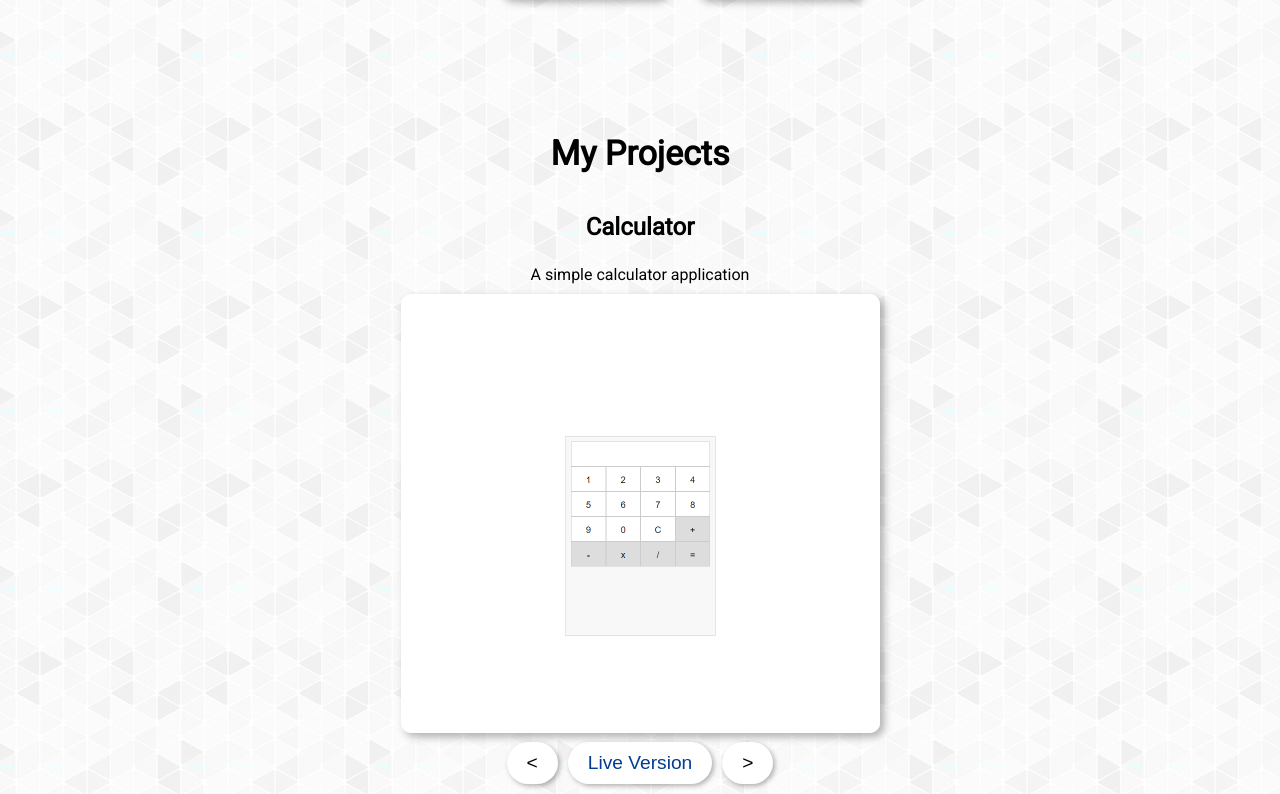
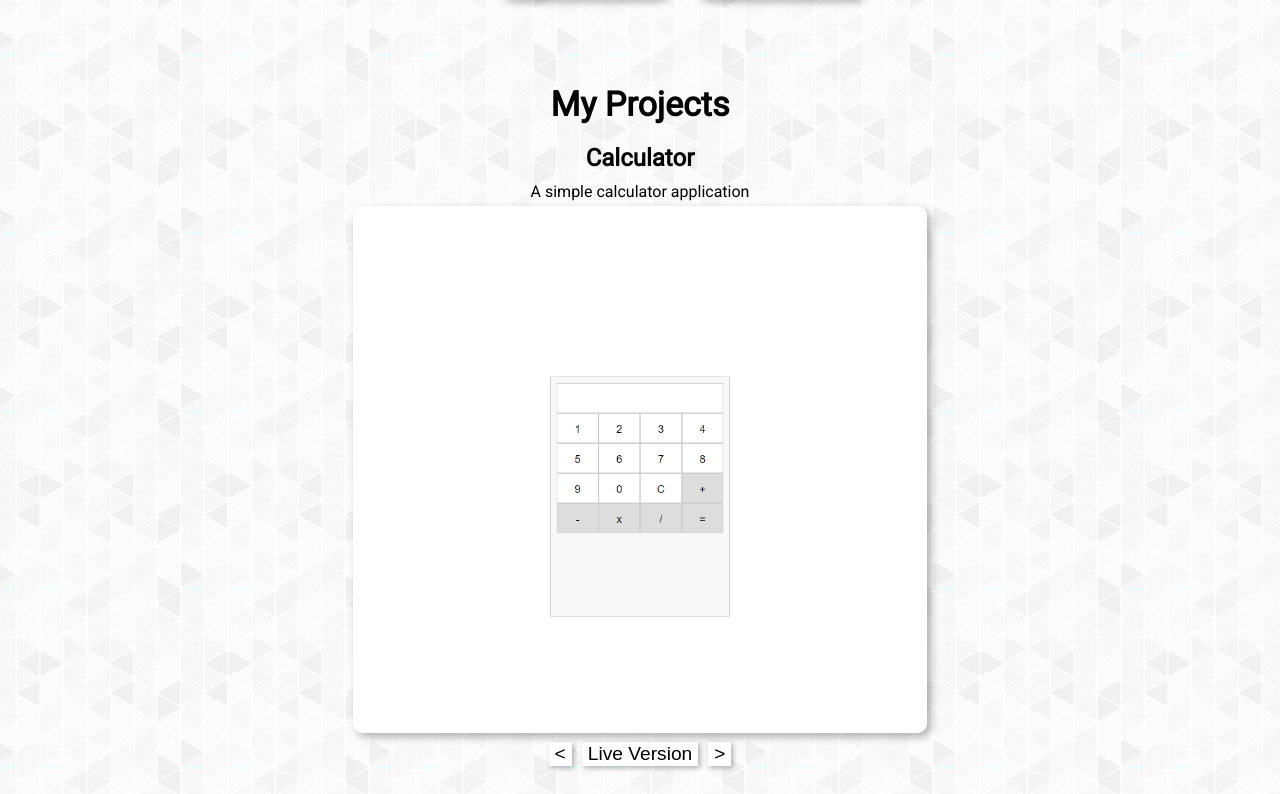
Before and after one commit to asaggse/my-personal-website, a React (Create React App) app: page / in a window 1280 px wide. Shown: the part 1206-2000 px from the top of the page. Built offline with nearby package versions, Linux system fonts and the light colour scheme.

Commit message:
Update Projects.css

```diff
--- a/src/components/Projects.css
+++ b/src/components/Projects.css
@@ -1,14 +1,21 @@
 #projects {
-    padding: 40px;
+    padding: 0 50px;
     text-align: center;
 }
 
 #projects h2 {
-    margin-bottom: 20px;
+    margin-top: 20px;
+    margin-bottom: 10px;
+}
+
+#projects h3 {
+    margin-top: 10px;
+    margin-bottom: 10px;
 }
 
 #projects p {
-    margin-bottom: 10px;
+    margin-top: 5px;
+    margin-bottom: 5px;
 }
 
 .project-gallery {
@@ -18,7 +25,7 @@
 }
 
 .project-gallery img {
-    width: 50%;
+    width: 60%;
     height: auto;
     box-shadow: 4px 4px 8px rgba(0, 0, 0, 0.3);
     border-radius: 10px;
@@ -27,8 +34,8 @@
 .project-gallery button {
     display: inline-block;
     margin: 5px;
-    padding: 10px 20px;
-    border-radius: 25px;
+    /* padding: 10px 20px;
+    border-radius: 25px; */
     font-size: 1.2rem;
     cursor: pointer;
 
@@ -38,12 +45,21 @@
     border: none;
 }
 
-.project-gallery button:hover {
-    transform: scale(1.1);
-    cursor: pointer;
-    box-shadow: 2px 2px 8px rgba(0, 0, 0, 0.5);
+.project-gallery .arrow {
+    padding: 10px 15px;
+    border-radius: 100%;
 }
 
-.project-gallery a button {
+.project-gallery .primary-button {
+    border-radius: 50px;
+    padding: 10px 20px;
     color: #003D93;
+    transition: all .5s ease;
+    text-transform: capitalize;
 }
+
+.project-gallery .primary-button:hover {
+    transform: scale(1.1);
+    box-shadow: 2px 2px 8px rgba(0, 0, 0, 0.5);
+    cursor: pointer;
+}
```
